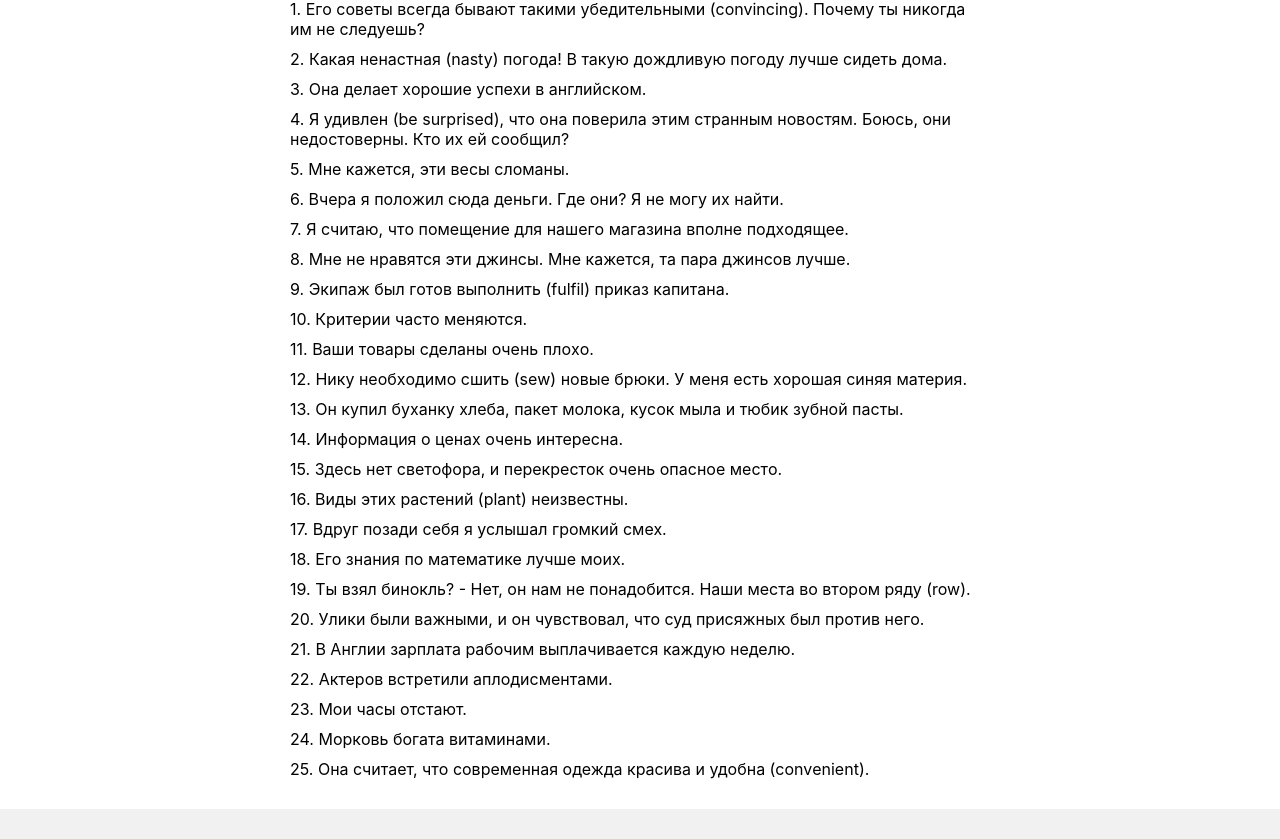
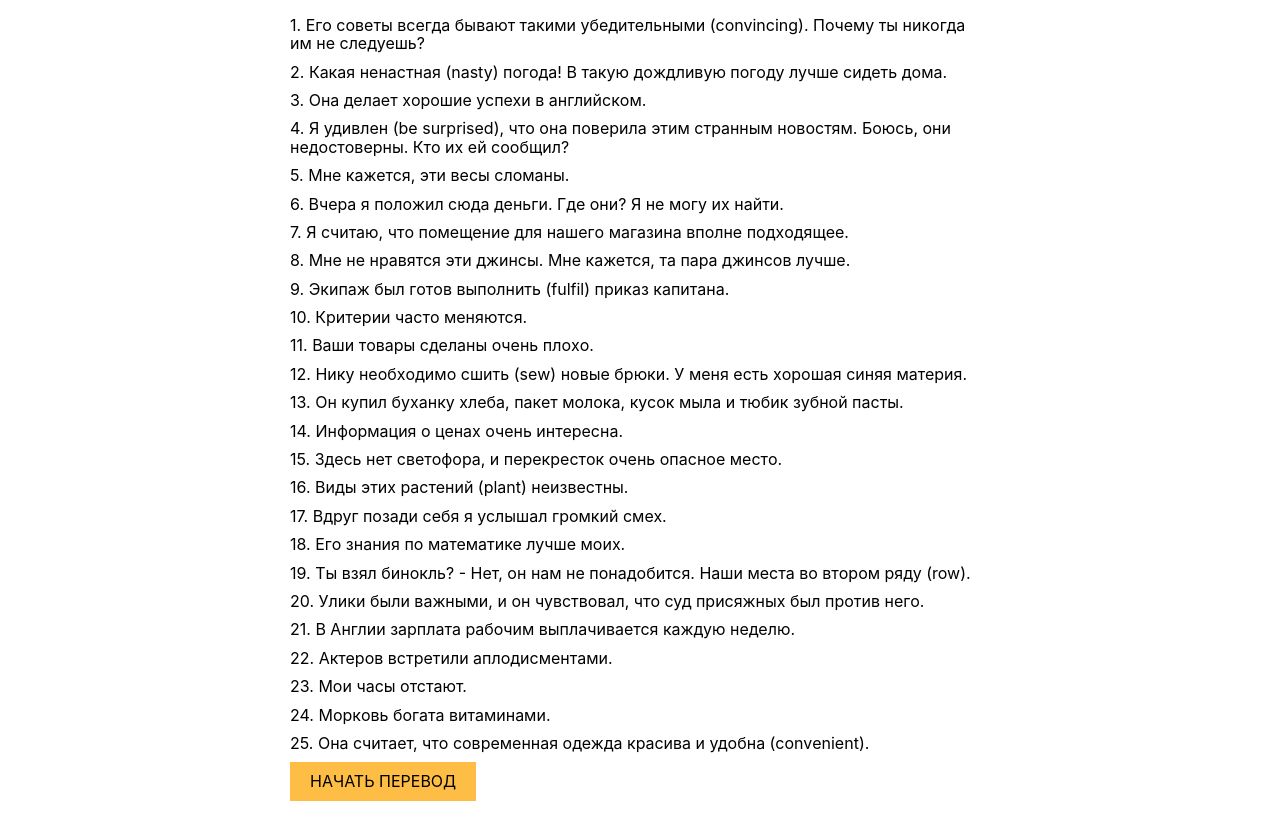
Before and after one commit to lvshv/english-trainer-react, a React (Create React App) app: page /exercise/0 in a window 1280 px wide. Shown: the part 261-1100 px from the top of the page. Built offline with nearby package versions, Linux system fonts and the light colour scheme.

Commit message:
Upd: added normalize.css

```diff
--- a/package.json
+++ b/package.json
@@ -10,6 +10,7 @@
     "@types/node": "^16.11.26",
     "@types/react": "^17.0.43",
     "@types/react-dom": "^17.0.14",
+    "classnames": "^2.3.1",
     "immer": "^9.0.12",
     "react": "^18.0.0",
     "react-dom": "^18.0.0",
--- /dev/null
+++ b/src/components/Button/Button.tsx
@@ -0,0 +1,79 @@
+import React from 'react'
+import cn from 'classnames'
+interface IButtonProps {
+  /* Shows loading spinner */
+  loading?: boolean
+  /* Makes button disabled */
+  disabled?: boolean
+  /* Makes button active */
+  active?: boolean
+  /* The label to show in the button when loading is true */
+  loadingText?: string
+  /* Set the original html type of button */
+  type?: 'button' | 'reset' | 'submit'
+  /* Adds icon before button label */
+  leftIcon?: React.ReactElement
+  /* Adds icon after button label */
+  rightIcon?: React.ReactElement
+  /* Set the button color */
+  color?: string
+  /* Size of the button */
+  size?: 'xs' | 'sm' | 'md' | 'lg' | 'xl'
+  /** Controls button appearance */
+  variant?: 'link' | 'solid' | 'outline' | 'light' | 'ghost'
+  /* React node */
+  children?: React.ReactNode
+}
+
+export interface ButtonProps extends React.ButtonHTMLAttributes<HTMLButtonElement>, IButtonProps {}
+
+export const Button = React.forwardRef<HTMLButtonElement, ButtonProps>((props, ref) => {
+  const {
+    disabled: _disabled,
+    loading,
+    active,
+    loadingText,
+    type,
+    leftIcon,
+    rightIcon,
+    children,
+    className,
+    color,
+    variant = 'outline',
+    size = 'md',
+    ...rest
+  } = props
+
+  const disabled = _disabled || loading
+  // const classes = useButtonClass({
+  //   variant,
+  //   size,
+  //   disabled,
+  // });
+
+  return (
+    <button
+      ref={ref}
+      disabled={disabled}
+      aria-disabled={disabled}
+      type={type}
+      data-active={active ? 'true' : undefined}
+      data-color={color ? color : undefined}
+      className={cn(className)}
+      {...rest}
+    >
+      {leftIcon && !loading ? leftIcon : null}
+      {/* {loading && (
+          <Spinner
+            className={cx(
+              loadingText ? "relative" : "absolute",
+              loadingText ? `mr-2` : "mr-0"
+            )}
+            size="sm"
+          />
+        )} */}
+      {loading ? loadingText || <span className='opacity-0'>{children}</span> : children}
+      {rightIcon && !loading ? rightIcon : null}
+    </button>
+  )
+})
--- /dev/null
+++ b/src/components/Button/index.ts
@@ -0,0 +1,2 @@
+import { Button } from './Button'
+export default Button
--- a/src/index.tsx
+++ b/src/index.tsx
@@ -3,7 +3,7 @@ import { BrowserRouter } from 'react-router-dom'
 import { StrictMode } from 'react'
 import App from './App'
 import reportWebVitals from './reportWebVitals'
-import './index.scss'
+import 'styles/index.scss'
 
 const container = document.getElementById('root')
 const root = createRoot(container as HTMLElement)
--- a/src/pages/ExercisePage/ExercisePage.tsx
+++ b/src/pages/ExercisePage/ExercisePage.tsx
@@ -2,7 +2,7 @@ import React, { useRef, useEffect, useState } from 'react'
 import { exerciseData } from 'data/exercises.js'
 import { useParams } from 'react-router-dom'
 import { Routes, Route, Link, useNavigate } from 'react-router-dom'
-
+import Button from 'components/Button'
 interface ISentence {
   rus: string
   eng: string
@@ -14,12 +14,21 @@ export const ExercisePage = () => {
   const navigate = useNavigate()
 
   const [exercises, setExercises] = useState(exerciseData)
+  const [translateMode, setTranslateMode] = useState(false)
+  const [inputValue, setInputValue] = useState('')
 
   useEffect(() => {
     if (!params.exerciseId) {
       navigate('/')
     }
   }, [params])
+
+  if (!params.exerciseId) {
+    return <></>
+  }
+
+  const exerciseId = params.exerciseId
+
   const handlerShowRus = ({ exerciseIdx, idx }: { exerciseIdx: any; idx: any }) => {
     return () => {
       const newState = JSON.parse(JSON.stringify(exercises))
@@ -32,10 +41,18 @@ export const ExercisePage = () => {
       setExercises(newState)
     }
   }
-  if (!params.exerciseId) {
-    return <></>
+
+  const startTranslate = () => {
+    setTranslateMode(true)
   }
-  const exerciseId = params.exerciseId
+  const checkTranslation = () => {
+    const original = exercises[+exerciseId][0].eng.split(' ')
+    console.log('🚀 ~ checkTranslation ~ original', original)
+  }
+
+  const onChange = (e: React.ChangeEvent<HTMLTextAreaElement>) => {
+    setInputValue(e.target.value)
+  }
   return (
     <main className='main'>
       <div className='page-body'>
@@ -65,9 +82,22 @@ export const ExercisePage = () => {
                 )
               })}
             </div>
+            {!translateMode && (
+              <Button className='button' onClick={startTranslate}>
+                начать перевод
+              </Button>
+            )}
           </div>
-          {/* )
-          })} */}
+          {translateMode && (
+            <div>
+              <span></span>
+              <div>{exercises[+exerciseId][0].rus}</div>
+              <textarea className='textarea' value={inputValue} onChange={onChange}></textarea>
+              <Button className='button' onClick={checkTranslation}>
+                отправить овтет
+              </Button>
+            </div>
+          )}
         </div>
       </div>
     </main>
--- a/src/index.scss
+++ b/src/styles/index.scss
@@ -1,3 +1,5 @@
+@import url(./normalize.css);
+
 body {
   margin: 0;
   font-family: -apple-system, BlinkMacSystemFont, 'Segoe UI', 'Roboto', 'Oxygen', 'Ubuntu', 'Cantarell', 'Fira Sans',
@@ -69,6 +71,7 @@ code {
 
 .page-body {
   margin-top: 200px;
+  padding: 20px 0;
 }
 
 .footer {
@@ -99,4 +102,25 @@ code {
   display: grid;
   gap: 10px;
   grid-template-columns: repeat(3, auto);
+  @media screen and (max-width: 768px) {
+    grid-template-columns: repeat(2, auto);
+  }
 }
+
+.button {
+  background-color: #febe46;
+  outline: none;
+  border: none;
+  padding: 10px 20px;
+  display: flex;
+  align-items: center;
+  justify-content: center;
+  text-transform: uppercase;
+  cursor: pointer;
+}
+
+.textarea {
+  width: 100%;
+  min-height: 100px;
+  padding: 12px;
+}
```
Also changed, not shown: src/data/exercises.js, src/styles/normalize.css (added), 1 other file (tests, documents, lock files or other folders).
